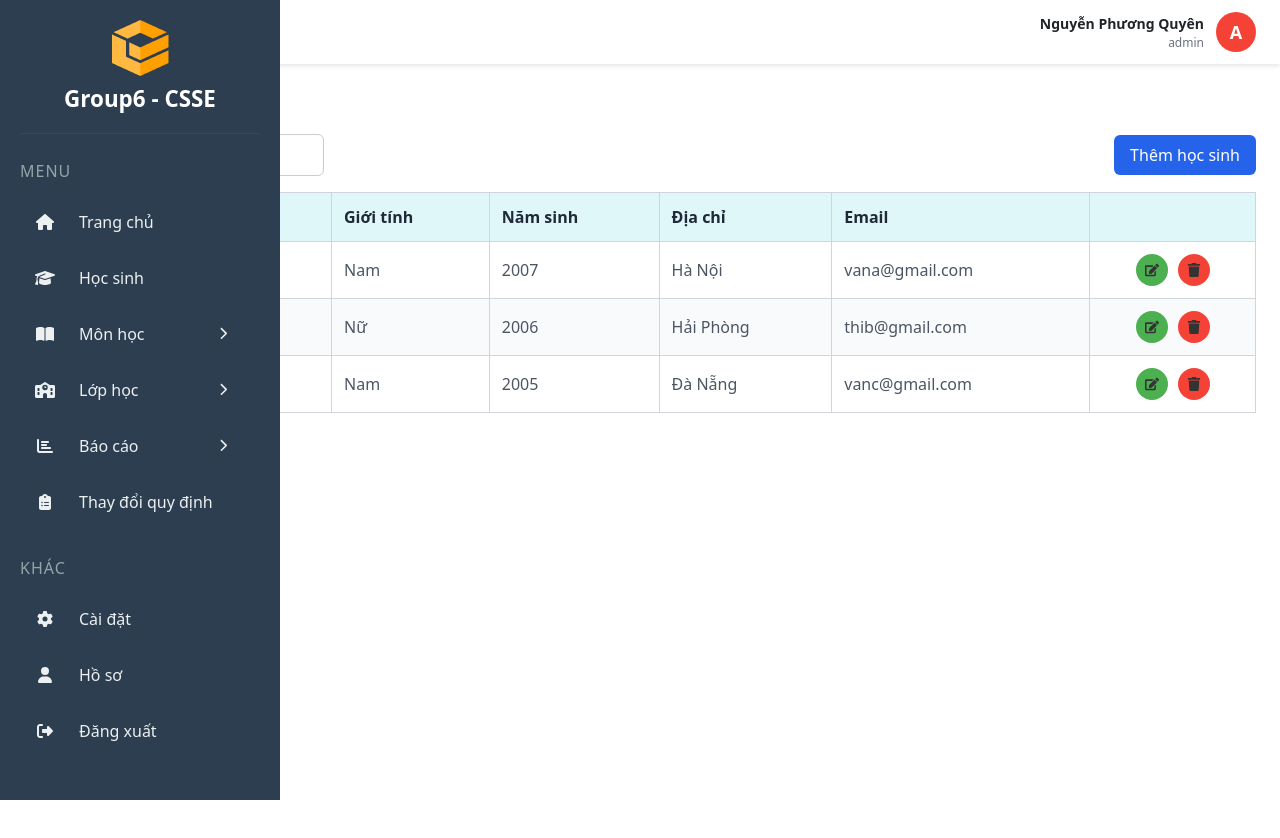
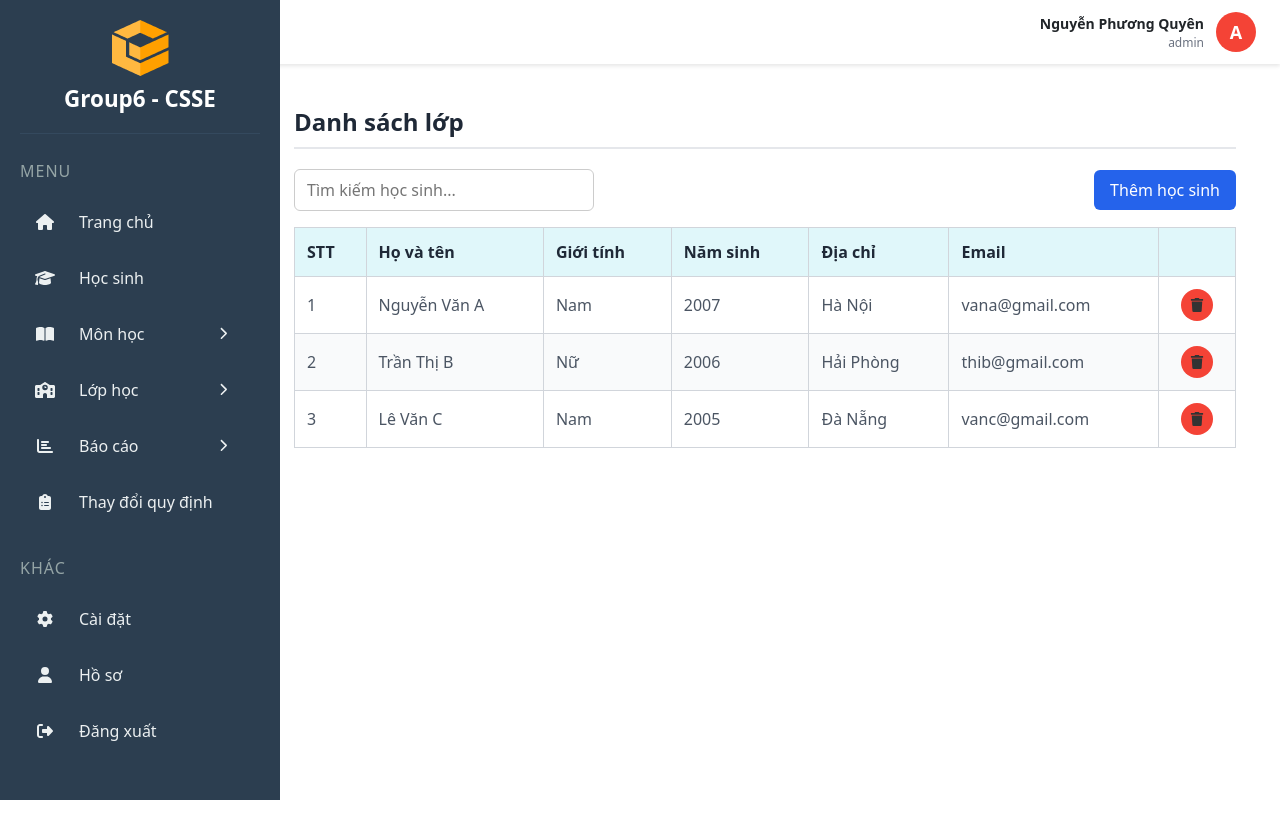
Before and after one commit to PhuongQuyen0908/Student-management-system, a React (Vite) app in the folder fe/: page /admin/classlist in a window 1280 px wide. Shown: the top 838 px of the page. Before the commit the page ends 800 px from the top, so only its background shows below. Built offline with nearby package versions, Linux system fonts and the light colour scheme.

Commit message:
fix: resolve problem about classeslistpage

```diff
--- a/fe/src/components/Table/ClassListTable.jsx
+++ b/fe/src/components/Table/ClassListTable.jsx
@@ -63,9 +63,7 @@ const ClassListTable = () => {
                                 <td>{student.email}</td>
                                 <td>
                                     <div className="action-buttons">
-                                        <button className="icon-button edit" onClick={updateModal.open} title="Chỉnh sửa">
-                                            <FaEdit />
-                                        </button>
+
                                         <button className="icon-button delete" title="Xoá">
                                             <FaTrash />
                                         </button>
--- a/fe/src/pages/Admin/ClassesListPage.jsx
+++ b/fe/src/pages/Admin/ClassesListPage.jsx
@@ -1,5 +1,6 @@
 import React from 'react';
 import ClassListTable from '../../components/Table/ClassListTable'
+import '../../styles/Page/ClassesListPage.scss'
 const ClassesListPage = () => {
     return (
         <div className="classeslist-page-container">
```
